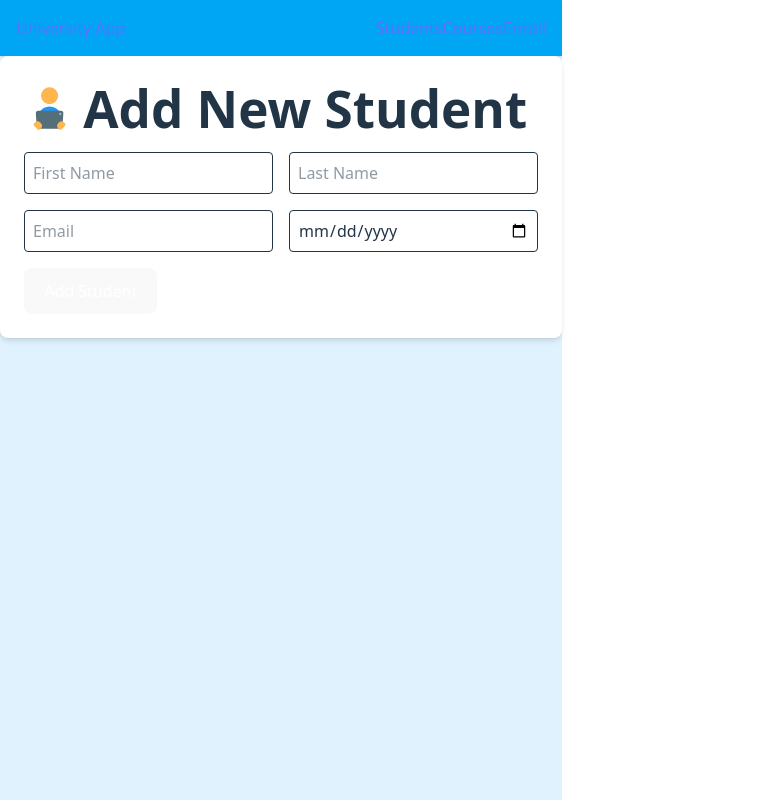
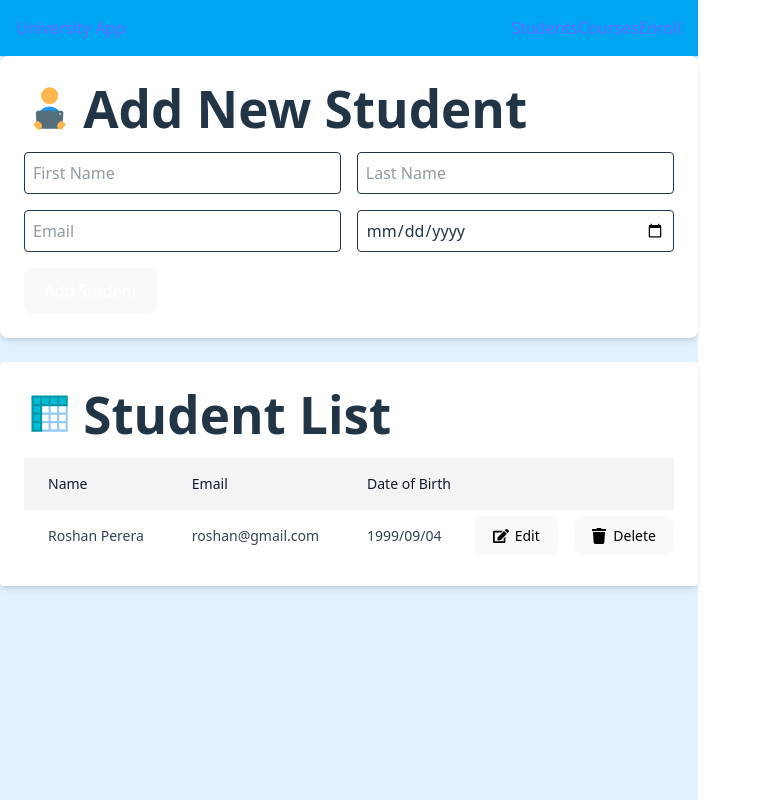
Before and after one commit to Devindi-ui/frontend, a React app: page /students in a window 1280 px wide. Shown: the whole page, without its empty margins (0-761 px from the left). Built offline with nearby package versions, Linux system fonts and the light colour scheme; the HTML template or start-up script is replaced by a standard one.

Commit message:
student table design

```diff
--- a/src/components/StudentForm.jsx
+++ b/src/components/StudentForm.jsx
@@ -2,9 +2,9 @@ import { FcReadingEbook } from "react-icons/fc"
 
 export const  StudentForm = () => {
     return (
-        <form action="" className="bg-white rounded-lg shadow-md p-6">
+        <form action="" className="bg-white rounded-lg shadow-md p-6 mb-6">
             <div className="flex">
-                <h1 className="text-2xl flex items-center gap-2 mb-4 font-bold">
+                <h1 className="text-2xl flex items-center gap-2 mb-4 font-semibold">
                     <FcReadingEbook/><span>Add New Student</span>
                 </h1>
             </div>
--- a/src/pages/StudentPage.jsx
+++ b/src/pages/StudentPage.jsx
@@ -1,9 +1,69 @@
 import { StudentForm } from "../components/StudentForm"
+import { FcDataSheet } from "react-icons/fc";
+import { FaEdit } from "react-icons/fa";
+import { FaTrash } from "react-icons/fa";
 
 export const StudentPage = () => {
     return (
         <div className="">
             <StudentForm/>
+
+            <div className="bg-white rounded lg shadow-md p-6 mb-4">
+                <h1 className="text-2xl font-semibold flex items-center gap-2 mb-4">
+                    <FcDataSheet/> <span>Student List</span>
+                </h1>
+                <table className="w-full border-collapse bg-white
+                        text-left text-sm text-gray-500">
+                    <thead className="bg-gray-100">
+                        <th className="px-6 py-4 font-medium
+                            text-gray-900">
+                            Name
+                        </th>
+                        <th className="px-6 py-4 font-medium
+                            text-gray-900">
+                            Email
+                        </th>
+                        <th className="px-6 py-4 font-medium
+                            text-gray-900">
+                            Date of Birth
+                        </th>
+                        <th className="px-6 py-4 font-medium
+                            text-gray-900">
+
+                        </th>
+                    </thead>
+                    <tbody>
+                        <tr className="hover:bg-gray-50">
+                            <td className="px-6 py-4 font-light
+                                text-gray-700">
+                                Roshan Perera
+                            </td>
+                            <td className="px-6 py-4 font-light
+                                text-gray-700">
+                                roshan@gmail.com
+                            </td>
+                            <td className="px-6 py-4 font-light
+                                text-gray-700">
+                                1999/09/04
+                            </td>
+                            <td>
+                                <div className="flex gap-4">
+                                    <button className=" flex items-center border px-4 py-2 border-amber-300 gap-1.5
+                                        rounded hover:bg-amber-300 hover:shadow-sm">
+                                        <FaEdit className="h-4 w-4 text-black"/>
+                                        <span className="text-black font-medium">Edit</span>
+                                    </button>
+                                    <button className="flex items-center border px-4 py-2 border-red-600 gap-1.5
+                                        rounded hover:bg-red-600 hover:shadow-sm">
+                                        <FaTrash className="h-4 w-4 text-black"/>
+                                        <span className="text-black font-medium">Delete</span>
+                                    </button>
+                                </div>
+                            </td>
+                        </tr>
+                    </tbody>
+                </table>
+            </div>
         </div>
     );
 }
```
